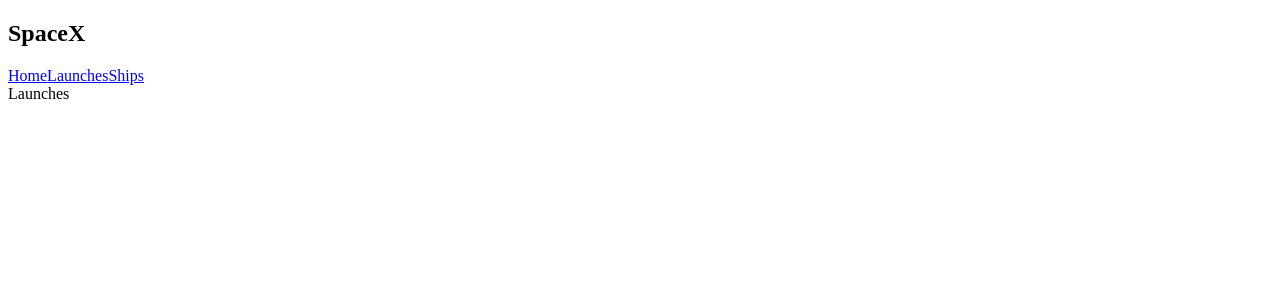
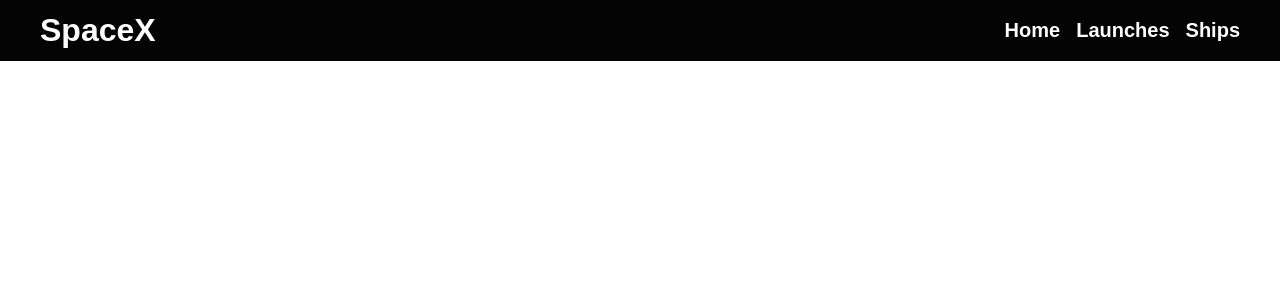
Before and after one commit to miabarada/Internship-16-SpaceX, a React (Vite) app: page /launches in a window 1280 px wide. Shown: the top 300 px of the page. Built offline with nearby package versions, Linux system fonts and the light colour scheme.

Commit message:
add modules for navbar, layout and homepage

```diff
--- a/src/components/Layout/Layout.module.scss
+++ b/src/components/Layout/Layout.module.scss
@@ -0,0 +1,24 @@
+* {
+   font-family: Arial, Helvetica, sans-serif;
+   padding: 0;
+   margin: 0;
+   box-sizing: border-box;
+}
+
+.header {
+   background-color: #040404;
+   display: flex;
+   flex-direction: row;
+   justify-content: space-between;
+   padding: 12px 40px;
+   align-items: center;
+   position: fixed;
+   top: 0;
+   width: 100vw;
+}
+
+.title {
+   font-size: 32px;
+   color: white;
+   font-weight: 800;
+}
--- a/src/components/Layout/Layout.tsx
+++ b/src/components/Layout/Layout.tsx
@@ -8,8 +8,8 @@
 export function Layout({children}: LayoutProps) {
    return (
       <div>
-         <header>
-            <h2>SpaceX</h2>
+         <header className={styles.header}>
+            <h2 className={styles.title}>SpaceX</h2>
             <Navbar />
          </header>
          <main className={styles.main}>{children}</main>
--- a/src/components/Navbar/Navbar.module.scss
+++ b/src/components/Navbar/Navbar.module.scss
@@ -0,0 +1,12 @@
+.navlink {
+   font-size: 20px;
+   text-decoration: none;
+   color: white;
+   font-weight: 600;
+}
+
+.nav {
+   display: flex;
+   flex-direction: row;
+   gap: 16px;
+}
--- a/src/components/Navbar/Navbar.tsx
+++ b/src/components/Navbar/Navbar.tsx
@@ -5,9 +5,9 @@
 const Navbar = () => {
    return (
       <nav className={styles.nav}>
-         <NavLink to={ROUTHES.Home}>Home</NavLink>
-         <NavLink to={ROUTHES.Launches}>Launches</NavLink>
-         <NavLink to={ROUTHES.Ships}>Ships</NavLink>
+         <NavLink to={ROUTHES.Home} className={styles.navlink}>Home</NavLink>
+         <NavLink to={ROUTHES.Launches} className={styles.navlink}>Launches</NavLink>
+         <NavLink to={ROUTHES.Ships} className={styles.navlink}>Ships</NavLink>
       </nav>
    );
 };
--- a/src/pages/HomePage/HomePage.module.scss
+++ b/src/pages/HomePage/HomePage.module.scss
@@ -0,0 +1,34 @@
+.container {
+   width: 100vw;
+   height: 100vh;
+   background-image: url(../../assets/background.jpg);
+   background-size: cover;
+   background-position: center;
+   padding: 40px;
+}
+
+.info {
+   position: absolute;
+   bottom: 40px;
+   display: flex;
+   flex-direction: column;
+   gap: 40px;
+   color: white;
+}
+
+.launch {
+   display: flex;
+   flex-direction: row;
+   gap: 16px;
+   align-items: baseline;
+}
+
+.launchTitle {
+   font-size: 32px;
+}
+
+.details {
+   display: flex;
+   flex-direction: column;
+   gap: 16px;
+}
--- a/src/pages/HomePage/HomePage.tsx
+++ b/src/pages/HomePage/HomePage.tsx
@@ -1,6 +1,7 @@
 import { useEffect, useState } from "react"
 import { getCompanyInfo, getNextLaunch } from "../../api/spacexApi"
 import { getCountdown } from "../../utils/countdown"
+import styles from './HomePage.module.scss'
 
 function HomePage() {
    const [launch, setLaunch] = useState<any>(null)
@@ -26,9 +27,10 @@
    }
 
    return (
-      <div>
-         <section>
-            <h1>Next launch</h1>
+      <div className={styles.container}>
+         <div  className={styles.info}>
+            <section className={styles.launch}>
+               <h1 className={styles.launchTitle}>Next launch:</h1>
 
                {countdown && (
                   <h2>{countdown.days}d {countdown.hours}h {countdown.minutes}m {countdown.seconds}s</h2>
@@ -37,7 +39,7 @@
                <p>{launch.name}</p>
             </section>
 
-         <section>
+            <section className={styles.details}>
                <h1>About SpaceX</h1>
                <p>{company.summary}</p>
                <div>
@@ -47,6 +49,7 @@
                </div>
             </section>
          </div>
+      </div>
    )
 }
 
--- a/src/utils/countdown.ts
+++ b/src/utils/countdown.ts
@@ -2,7 +2,7 @@
    const now = new Date().getTime()
    const launchDate = new Date(date).getTime()
 
-   const difference = launchDate - now;
+   const difference = Math.abs(launchDate - now);
 
    const days = Math.floor(difference / (1000 * 60 * 60 * 24))
    const hours = Math.floor((difference / (1000 * 60 * 60) % 24))
```
Also changed, not shown: 1 other file (tests, documents, lock files or other folders). Lines whose indentation alone changed are shown as unchanged.
